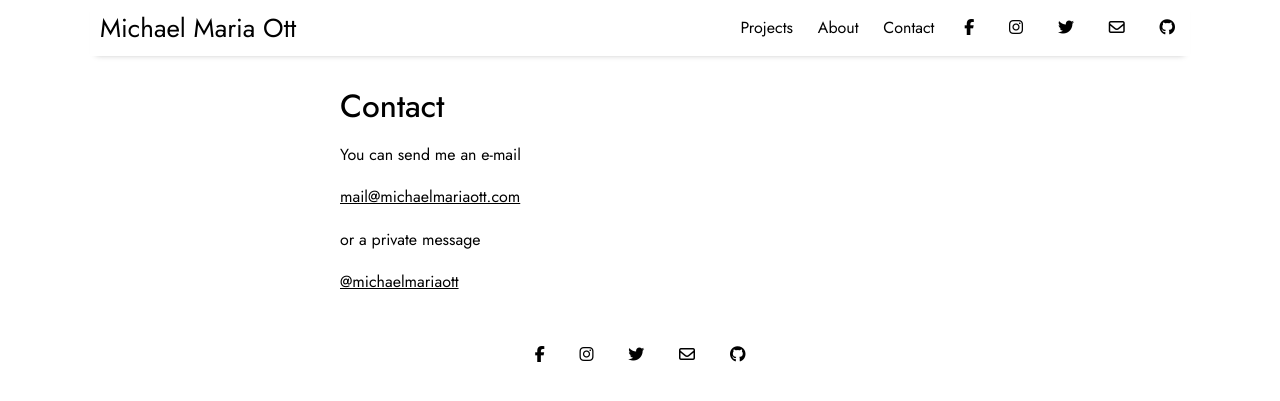
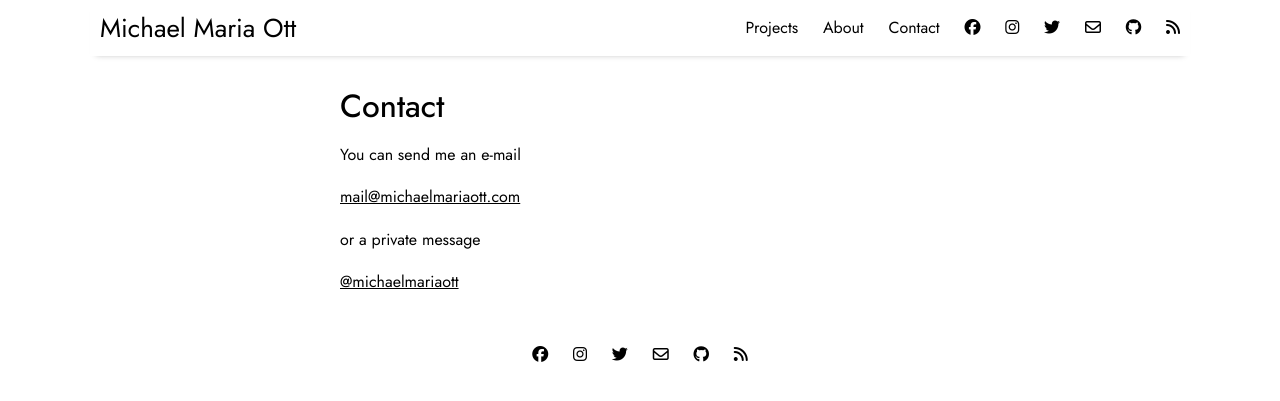
Before and after one commit to michaelmariaott/michaelmariaott.github.io, a Jekyll site: the page built from pages/contact.md, in a window 1280 px wide. Shown: the top 401 px of the page. Built offline with Jekyll 4.4.1, drawn with Linux system fonts in a browser that asks for light colours; nearby versions of some CDN libraries.

Commit message:
finally fixed icons (switch to svg, remove padding)

```diff
--- a/_data/settings.yml
+++ b/_data/settings.yml
@@ -13,12 +13,12 @@ menu:
 
 # Available social icons are powered by Font Awesome, so you can use any icon that they offer
 social:
-- {icon: 'fa fa-facebook', link:   'https://www.facebook.com/michaelmariaott'}
+- {icon: 'fa-brands fa-facebook', link:   'https://www.facebook.com/michaelmariaott'}
 - {icon: 'fa fa-instagram', link:  'https://instagram.com/michaelmariaott'}
 - {icon: 'fa fa-twitter', link:    'https://twitter.com/michaelmariaott'}
 - {icon: 'fa-regular fa-envelope', link:   'mailto:mail@michaelmariaott.com'}
 - {icon: 'fa fa-github', link: 'https://github.com/michaelmariaott'}
-# - {icon: 'fa-solid fa-rss', link: 'feed.xml'}
+- {icon: 'fa-solid fa-rss', link: 'feed.xml'}
 # - {icon: 'rss-square', link: 'rss-feed.xml'}
 
 # Customize site text
--- a/_sass/_social-icons.scss
+++ b/_sass/_social-icons.scss
@@ -1,8 +1,8 @@
 @mixin social-media-icon($color, $transition){
   display: inline-block;
-  text-rendering: optimizeLegibility;
+  text-rendering: auto;
   -webkit-font-smoothing: antialiased;
-  // -webkit-transition: $transition;
+  -webkit-transition: $transition;
   -o-transition: $transition;
   -ms-transition: $transition;
   -moz-transition: $transition;
@@ -13,56 +13,56 @@
 }
 
 .fa-envelope {
-  padding: 5px;
+  // padding: 5px;
   @include social-media-icon($envelope-color, $icon-transition-time);
 }
 
 .fa-twitter {
-  padding: 5px;
+  // padding: 5px;
   @include social-media-icon($twitter-color, $icon-transition-time);
 }
 
 .fa-instagram {
-  padding: 5px;
+  // padding: 5px;
   @include social-media-icon($instagram-color, $icon-transition-time);
 }
 
 .fa-github {
-  padding: 5px;
+  // padding: 5px;
   @include social-media-icon($github-color, $icon-transition-time);
 }
 
 .fa-linkedin {
-  padding: 5px;
+  // padding: 5px;
   @include social-media-icon($linkedin-color, $icon-transition-time);
 }
 
 .fa-facebook {
-  padding: 5px;
+  // padding: 0px;
   @include social-media-icon($facebook-color, $icon-transition-time);
 }
 
 .fa-google-plus {
-  padding: 5px;
+  // padding: 0px;
   @include social-media-icon($google-color, $icon-transition-time);
 }
 
 .fa-pinterest {
-  padding: 5px;
+  // padding: 5px;
   @include social-media-icon($pinterest-color, $icon-transition-time);
 }
 
 .fa-medium {
-  padding: 5px;
+  // padding: 5px;
   @include social-media-icon($medium-color, $icon-transition-time);
 }
 
 .fa-codepen {
-  padding: 5px;
+  // padding: 5px;
   @include social-media-icon($codepen-color, $icon-transition-time);
 }
 
 .fa-rss {
-  padding: 5px;
+  // padding: 5px;
   @include social-media-icon($rss-color, $icon-transition-time);
 }
```
